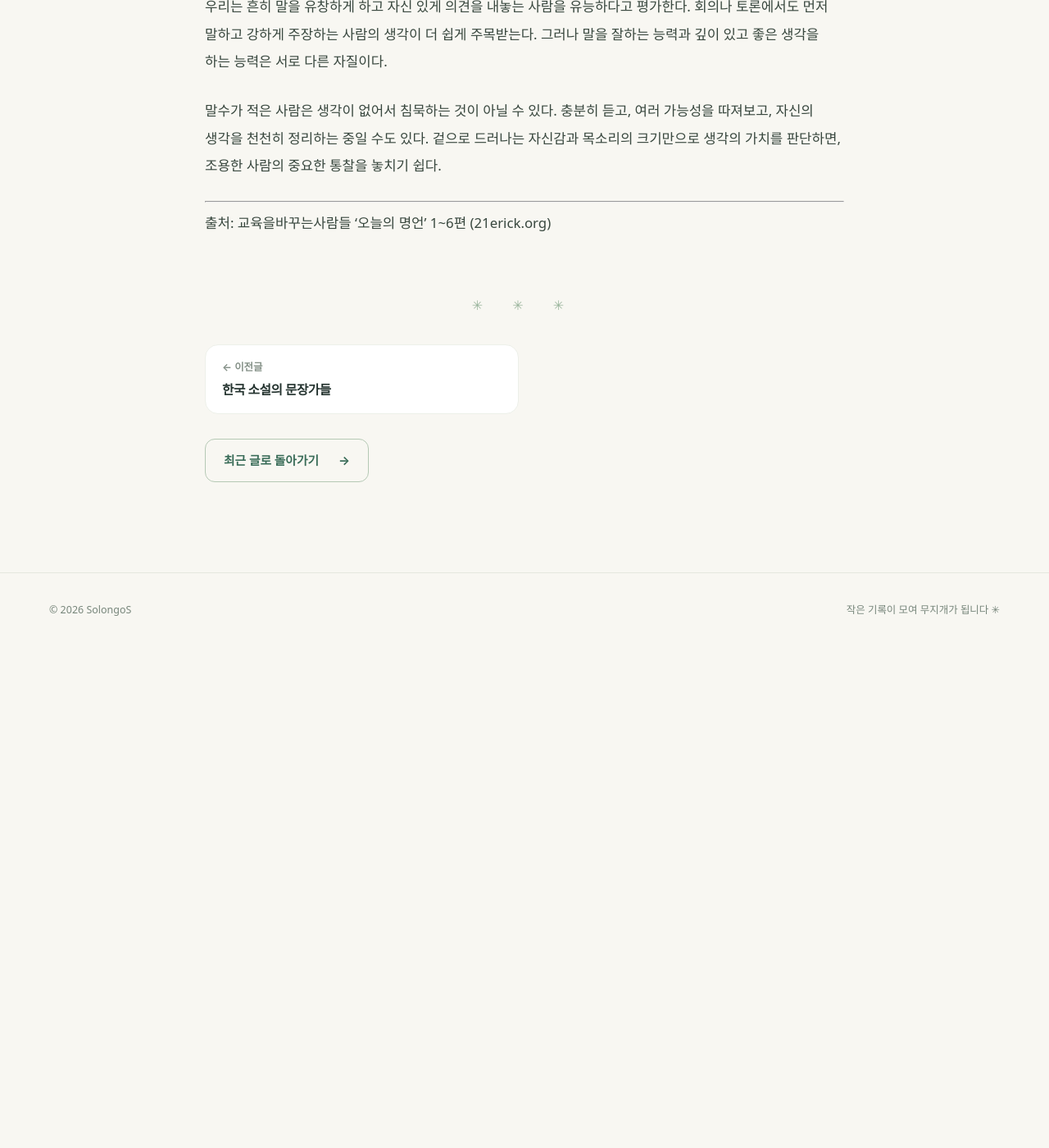
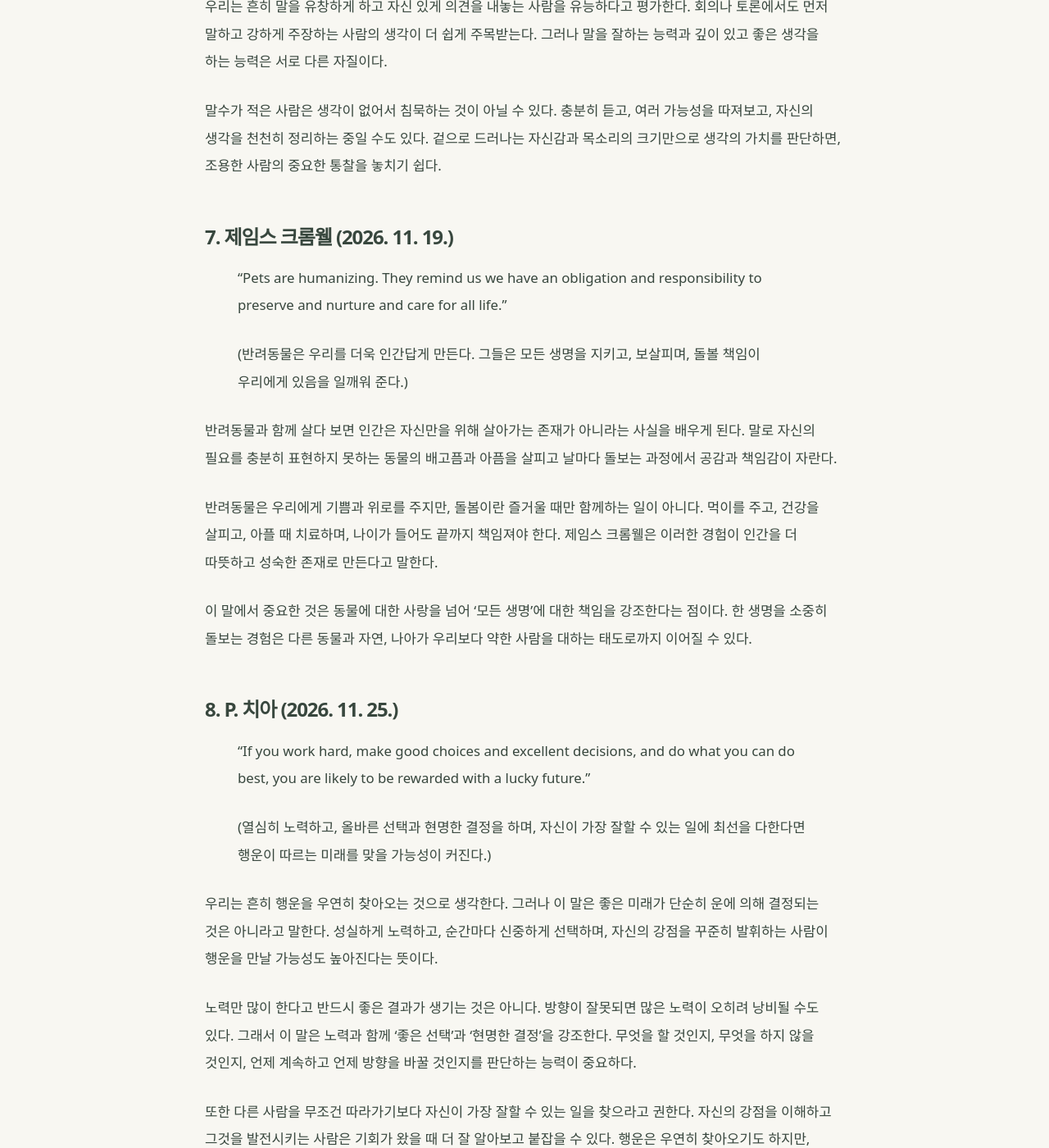
Before and after one commit to solongos7/solongos7.github.io, a Jekyll site: the page built from _posts/2026-11-05-collection-daily-quotes.md, in a window 1280 px wide and 1400 px high, scrolled down 3395 px. Shown: the whole window at 82% size. Built offline with Jekyll 4.4.1, drawn with Linux system fonts in a browser that asks for light colours; before the commit the page ends 4184 px from its top, so only the background shows below that; some of the changed text lies outside the part shown.

Commit message:
모음집: 오늘의 명언 7·8번 추가

```diff
--- a/_posts/2026-11-05-collection-daily-quotes.md
+++ b/_posts/2026-11-05-collection-daily-quotes.md
@@ -70,6 +70,30 @@ description: "교육을바꾸는사람들(21erick.org) '오늘의 명언' 여섯
 
 말수가 적은 사람은 생각이 없어서 침묵하는 것이 아닐 수 있다. 충분히 듣고, 여러 가능성을 따져보고, 자신의 생각을 천천히 정리하는 중일 수도 있다. 겉으로 드러나는 자신감과 목소리의 크기만으로 생각의 가치를 판단하면, 조용한 사람의 중요한 통찰을 놓치기 쉽다.
 
+## 7. 제임스 크롬웰 (2026. 11. 19.)
+
+> "Pets are humanizing. They remind us we have an obligation and responsibility to preserve and nurture and care for all life."
+>
+> (반려동물은 우리를 더욱 인간답게 만든다. 그들은 모든 생명을 지키고, 보살피며, 돌볼 책임이 우리에게 있음을 일깨워 준다.)
+
+반려동물과 함께 살다 보면 인간은 자신만을 위해 살아가는 존재가 아니라는 사실을 배우게 된다. 말로 자신의 필요를 충분히 표현하지 못하는 동물의 배고픔과 아픔을 살피고 날마다 돌보는 과정에서 공감과 책임감이 자란다.
+
+반려동물은 우리에게 기쁨과 위로를 주지만, 돌봄이란 즐거울 때만 함께하는 일이 아니다. 먹이를 주고, 건강을 살피고, 아플 때 치료하며, 나이가 들어도 끝까지 책임져야 한다. 제임스 크롬웰은 이러한 경험이 인간을 더 따뜻하고 성숙한 존재로 만든다고 말한다.
+
+이 말에서 중요한 것은 동물에 대한 사랑을 넘어 '모든 생명'에 대한 책임을 강조한다는 점이다. 한 생명을 소중히 돌보는 경험은 다른 동물과 자연, 나아가 우리보다 약한 사람을 대하는 태도로까지 이어질 수 있다.
+
+## 8. P. 치아 (2026. 11. 25.)
+
+> "If you work hard, make good choices and excellent decisions, and do what you can do best, you are likely to be rewarded with a lucky future."
+>
+> (열심히 노력하고, 올바른 선택과 현명한 결정을 하며, 자신이 가장 잘할 수 있는 일에 최선을 다한다면 행운이 따르는 미래를 맞을 가능성이 커진다.)
+
+우리는 흔히 행운을 우연히 찾아오는 것으로 생각한다. 그러나 이 말은 좋은 미래가 단순히 운에 의해 결정되는 것은 아니라고 말한다. 성실하게 노력하고, 순간마다 신중하게 선택하며, 자신의 강점을 꾸준히 발휘하는 사람이 행운을 만날 가능성도 높아진다는 뜻이다.
+
+노력만 많이 한다고 반드시 좋은 결과가 생기는 것은 아니다. 방향이 잘못되면 많은 노력이 오히려 낭비될 수도 있다. 그래서 이 말은 노력과 함께 '좋은 선택'과 '현명한 결정'을 강조한다. 무엇을 할 것인지, 무엇을 하지 않을 것인지, 언제 계속하고 언제 방향을 바꿀 것인지를 판단하는 능력이 중요하다.
+
+또한 다른 사람을 무조건 따라가기보다 자신이 가장 잘할 수 있는 일을 찾으라고 권한다. 자신의 강점을 이해하고 그것을 발전시키는 사람은 기회가 왔을 때 더 잘 알아보고 붙잡을 수 있다. 행운은 우연히 찾아오기도 하지만, 준비된 사람이 그것을 기회로 바꿀 가능성이 더 크다.
+
 ---
 
-출처: 교육을바꾸는사람들 '오늘의 명언' 1~6편 (21erick.org)
+출처: 교육을바꾸는사람들 '오늘의 명언' 1~8편 (21erick.org)
```
Also changed, not shown: other parts of _posts/2026-11-05-collection-daily-quotes.md (+1 -1 lines).
